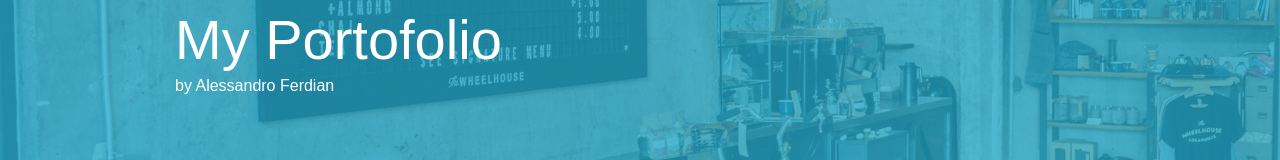
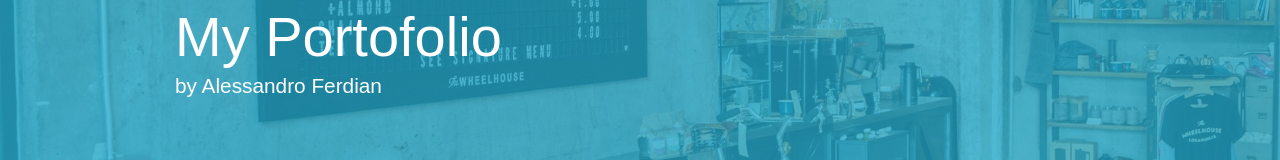
Before and after one commit to ian128/00000013815_UAS, a plain HTML site: page index.html in a window 1280 px wide. Shown: the part 330-490 px from the top of the page. Drawn offline with nearby package versions, Linux system fonts and the light colour scheme.

Commit message:
Update index.html

```diff
--- a/index.html
+++ b/index.html
@@ -22,7 +22,7 @@
       <div class="row">
         <div class="col-lg-12 align-self-center text-lg-left text-center">
           <h1 class="mb-0 mt-4 display-4">My Portofolio</h1>
-          <p class="mb-5">by Alessandro Ferdian</p>
+          <p class="mb-5 lead">by Alessandro Ferdian</p>
         </div>
       </div>
     </div>
```
